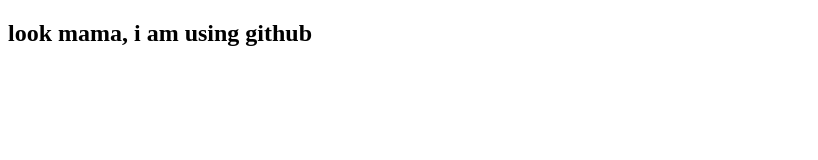
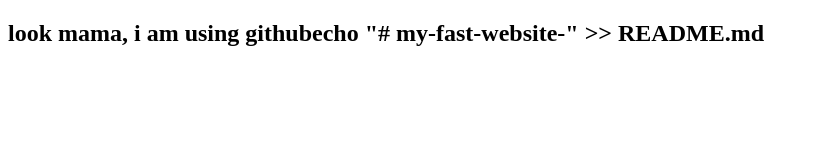
Before and after one commit to muin-uddin/my-fast-website-, a plain HTML site: page index.html in a window 1280 px wide. Shown: the whole page, without its empty margins (0-818 px from the left). Drawn offline with Linux system fonts and the light colour scheme.

Commit message:
creatng my frist  repo

```diff
--- a/index.html
+++ b/index.html
@@ -2,10 +2,10 @@
 <html lang="en">
 <head>
     <meta charset="UTF-8">
-    <meta name="viewport" content="width=device-width, initial-scale=1.0">
+    <meta name="viewport" content="width=, initial-scale=1.0">
     <title>Document</title>
 </head>
 <body>
-<h2> look mama, i am using github</h2>
+    <h2>look mama, i am using githubecho "# my-fast-website-" >> README.md </h2>
 </body>
 </html>
```
